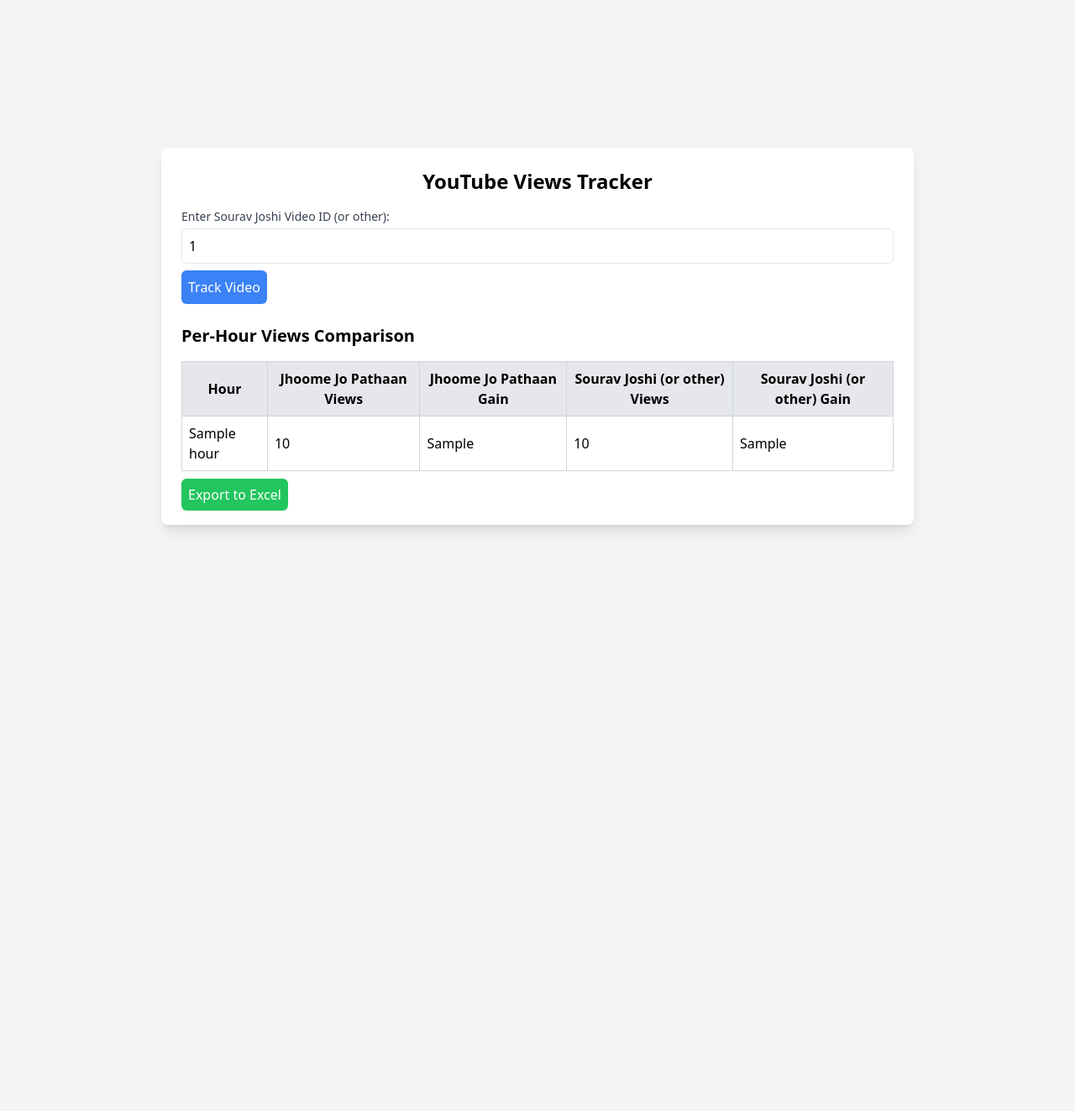
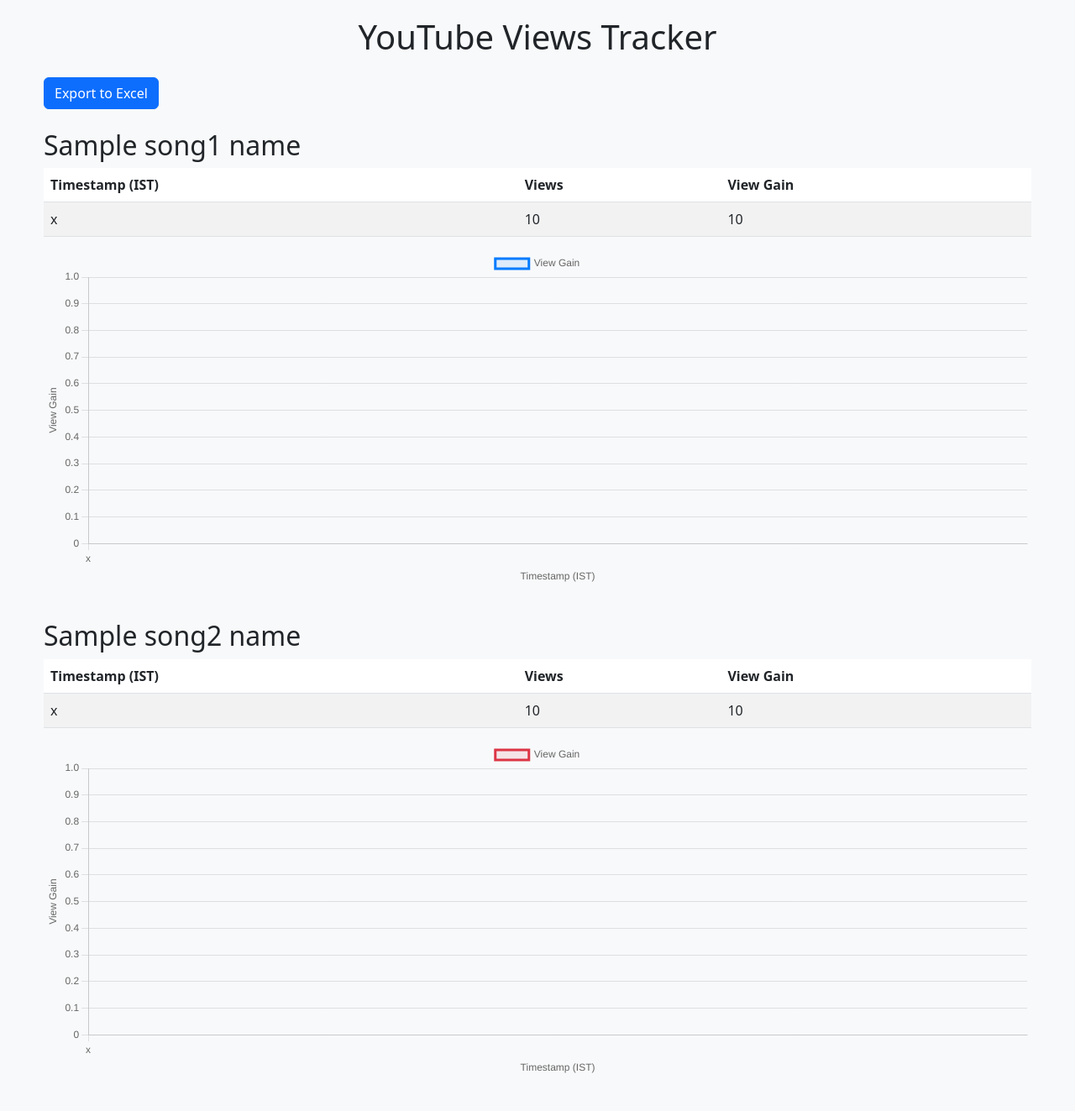
Before and after one commit to Pranav280204/view_tracker, a Flask app: template templates/index.html in a window 1280 px wide. Shown: the whole page at 84% size. Before the commit the page ends 632 px from the top, so only its background shows below. Run offline with Flask 3, Linux system fonts and the light colour scheme; the template is opened without the code that fills it: most values are stand-ins (such as "Sample title", 1, 10 or a date in 2020); some libraries are stand-ins or nearby versions.

Commit message:
Update index.html

```diff
--- a/templates/index.html
+++ b/templates/index.html
@@ -4,50 +4,160 @@
     <meta charset="UTF-8">
     <meta name="viewport" content="width=device-width, initial-scale=1.0">
     <title>YouTube Views Tracker</title>
-    <script src="https://cdn.tailwindcss.com"></script>
+    <link href="https://cdn.jsdelivr.net/npm/bootstrap@5.3.0/dist/css/bootstrap.min.css" rel="stylesheet">
+    <script src="https://cdn.jsdelivr.net/npm/chart.js"></script>
+    <style>
+        body {
+            background-color: #f8f9fa;
+        }
+        .container {
+            max-width: 1200px;
+            margin-top: 20px;
+        }
+        .song-section {
+            margin-bottom: 40px;
+        }
+        .table-responsive {
+            max-height: 400px;
+            overflow-y: auto;
+        }
+        .error-message {
+            color: red;
+            font-weight: bold;
+        }
+        .chart-container {
+            position: relative;
+            height: 400px;
+            width: 100%;
+        }
+    </style>
 </head>
-<body class="bg-gray-100 flex items-center justify-center min-h-screen">
-    <div class="bg-white p-6 rounded-lg shadow-lg w-full max-w-4xl">
-        <h1 class="text-2xl font-bold mb-4 text-center">YouTube Views Tracker</h1>
+<body>
+    <div class="container">
+        <h1 class="text-center mb-4">YouTube Views Tracker</h1>
         {% if error_message %}
-        <p class="text-red-500 mb-4">{{ error_message }}</p>
+            <p class="error-message text-center">{{ error_message }}</p>
         {% endif %}
-        <form method="POST" class="mb-6">
-            <label for="video_id" class="block text-sm font-medium text-gray-700">Enter Sourav Joshi Video ID (or other):</label>
-            <input type="text" name="video_id" id="video_id" value="{{ changeable_video_id or '' }}"
-                   class="mt-1 p-2 w-full border rounded-md" placeholder="e.g., UCR5C2a0pv_5S-0a8pV2y1jg">
-            <button type="submit" class="mt-2 bg-blue-500 text-white p-2 rounded-md hover:bg-blue-600">
-                Track Video
-            </button>
-        </form>
-        <h2 class="text-xl font-semibold mb-4">Per-Hour Views Comparison</h2>
-        <table class="w-full border-collapse border border-gray-300">
+
+        <a href="/export" class="btn btn-primary mb-4">Export to Excel</a>
+
+        <!-- Aj Ki Raat Section -->
+        <div class="song-section">
+            <h2>{{ song1_name }}</h2>
+            <div class="table-responsive">
+                <table class="table table-striped">
                     <thead>
-                <tr class="bg-gray-200">
-                    <th class="border border-gray-300 p-2">Hour</th>
-                    <th class="border border-gray-300 p-2">Jhoome Jo Pathaan Views</th>
-                    <th class="border border-gray-300 p-2">Jhoome Jo Pathaan Gain</th>
-                    <th class="border border-gray-300 p-2">Sourav Joshi (or other) Views</th>
-                    <th class="border border-gray-300 p-2">Sourav Joshi (or other) Gain</th>
+                        <tr>
+                            <th>Timestamp (IST)</th>
+                            <th>Views</th>
+                            <th>View Gain</th>
                         </tr>
                     </thead>
                     <tbody>
-                {% for row_data in comparison %}
+                        {% for timestamp, views, view_gain in aj_ki_raat_data %}
                             <tr>
-                    <td class="border border-gray-300 p-2">{{ row_data.hour }}</td>
-                    <td class="border border-gray-300 p-2">{{ row_data.pathaan_views }}</td>
-                    <td class="border border-gray-300 p-2">{{ row_data.pathaan_gain }}</td>
-                    <td class="border border-gray-300 p-2">{{ row_data.joshi_views }}</td>
-                    <td class="border border-gray-300 p-2">{{ row_data.joshi_gain }}</td>
+                                <td>{{ timestamp }}</td>
+                                <td>{{ views | int }}</td>
+                                <td>{{ view_gain | int }}</td>
                             </tr>
                         {% endfor %}
                     </tbody>
                 </table>
-        <div class="mt-4">
-            <a href="/export" class="bg-green-500 text-white p-2 rounded-md hover:bg-green-600">
-                Export to Excel
-            </a>
+            </div>
+            <div class="chart-container">
+                <canvas id="ajKiRaatChart"></canvas>
             </div>
         </div>
+
+        <!-- Rose Section -->
+        <div class="song-section">
+            <h2>{{ song2_name }}</h2>
+            <div class="table-responsive">
+                <table class="table table-striped">
+                    <thead>
+                        <tr>
+                            <th>Timestamp (IST)</th>
+                            <th>Views</th>
+                            <th>View Gain</th>
+                        </tr>
+                    </thead>
+                    <tbody>
+                        {% for timestamp, views, view_gain in rose_data %}
+                            <tr>
+                                <td>{{ timestamp }}</td>
+                                <td>{{ views | int }}</td>
+                                <td>{{ view_gain | int }}</td>
+                            </tr>
+                        {% endfor %}
+                    </tbody>
+                </table>
+            </div>
+            <div class="chart-container">
+                <canvas id="roseChart"></canvas>
+            </div>
+        </div>
+    </div>
+
+    <script>
+        // Chart for Aj Ki Raat
+        const ajKiRaatCtx = document.getElementById('ajKiRaatChart').getContext('2d');
+        new Chart(ajKiRaatCtx, {
+            type: 'line',
+            data: {
+                labels: [{% for timestamp, _, _ in aj_ki_raat_data %}'{{ timestamp }}',{% endfor %}],
+                datasets: [{
+                    label: 'View Gain',
+                    data: [{% for _, _, view_gain in aj_ki_raat_data %}{{ view_gain }},{% endfor %}],
+                    borderColor: '#007bff',
+                    backgroundColor: 'rgba(0, 123, 255, 0.1)',
+                    fill: true,
+                    tension: 0.4
+                }]
+            },
+            options: {
+                responsive: true,
+                maintainAspectRatio: false,
+                scales: {
+                    x: {
+                        title: { display: true, text: 'Timestamp (IST)' }
+                    },
+                    y: {
+                        title: { display: true, text: 'View Gain' },
+                        beginAtZero: true
+                    }
+                }
+            }
+        });
+
+        // Chart for Rose
+        const roseCtx = document.getElementById('roseChart').getContext('2d');
+        new Chart(roseCtx, {
+            type: 'line',
+            data: {
+                labels: [{% for timestamp, _, _ in rose_data %}'{{ timestamp }}',{% endfor %}],
+                datasets: [{
+                    label: 'View Gain',
+                    data: [{% for _, _, view_gain in rose_data %}{{ view_gain }},{% endfor %}],
+                    borderColor: '#dc3545',
+                    backgroundColor: 'rgba(220, 53, 69, 0.1)',
+                    fill: true,
+                    tension: 0.4
+                }]
+            },
+            options: {
+                responsive: true,
+                maintainAspectRatio: false,
+                scales: {
+                    x: {
+                        title: { display: true, text: 'Timestamp (IST)' }
+                    },
+                    y: {
+                        title: { display: true, text: 'View Gain' },
+                        beginAtZero: true
+                    }
+                }
+            }
+        });
+    </script>
 </body>
 </html>
```
Lines whose indentation alone changed are shown as unchanged.
